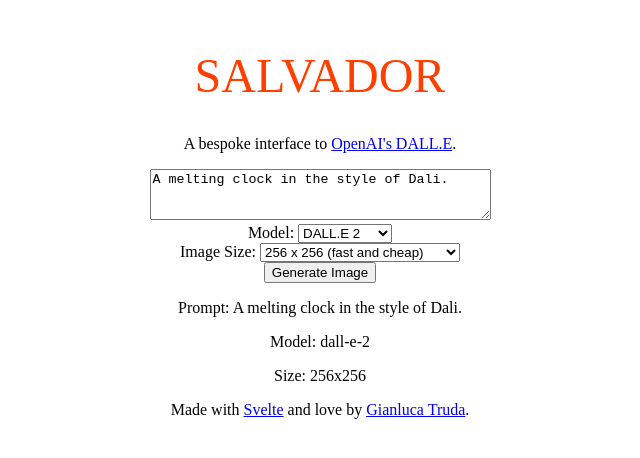
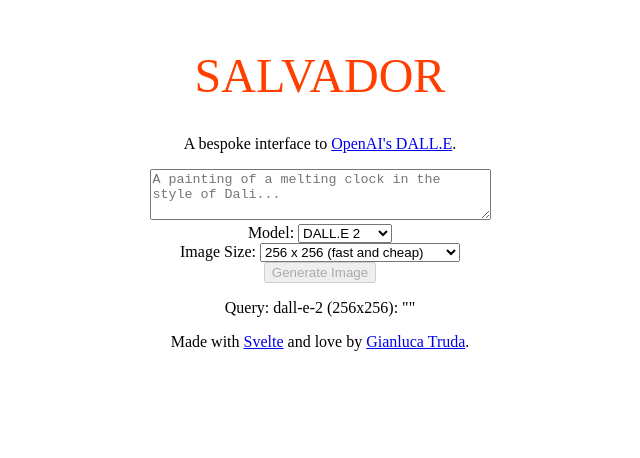
Before and after one commit to gianlucatruda/salvador, a SvelteKit app: page / in a window 1280 px wide. Shown: the top 458 px of the page, without its empty margins (320-960 px from the left). Built offline with nearby package versions, Linux system fonts and the light colour scheme.

Commit message:
Enforce a non-empty prompt. Minor UI and console.log tidying.

```diff
--- a/src/routes/+page.svelte
+++ b/src/routes/+page.svelte
@@ -1,13 +1,18 @@
 <script lang="ts">
 	let btnText = "Generate Image";
-	let promptText = "A melting clock in the style of Dali.";
+	let promptText = "";
 	let modelName = "dall-e-2";
-	let imgSize: string;
+	let imgSize = "256x256";
 	let uiDisabled = false;
 	let imgURL = "";
 
 	const makeImage = () => {
-		console.log("Querying:", promptText);
+		if (promptText == "") {
+			alert("You need to enter a prompt");
+			return;
+		}
+		const query = `${modelName} (${imgSize}): "${promptText}"`;
+		console.log("Query:", query);
 		uiDisabled = true;
 		btnText = "Painting...";
 		makeRequest();
@@ -50,6 +55,8 @@
 			cols="40"
 			wrap="soft"
 			maxlength="999"
+			minlength="10"
+			placeholder="A painting of a melting clock in the style of Dali..."
 			bind:value={promptText}
 			disabled={uiDisabled}
 		></textarea>
@@ -105,15 +112,15 @@
 			<p>This should never happen...</p>
 		{/if}
 	</div>
-	<button on:click={makeImage} disabled={uiDisabled}>{btnText}</button>
+	<button on:click={makeImage} disabled={uiDisabled || promptText == ""}
+		>{btnText}</button
+	>
 	<div class="results">
 		{#if imgURL !== ""}
 			<img src={imgURL} alt="result" />
 		{/if}
 	</div>
-	<p>Prompt: {promptText}</p>
-	<p>Model: {modelName}</p>
-	<p>Size: {imgSize}</p>
+	<p>Query: {`${modelName} (${imgSize}): "${promptText}"`}</p>
 	<footer>
 		<p>
 			Made with <a href="https://kit.svelte.dev/">Svelte</a> and love by
```
